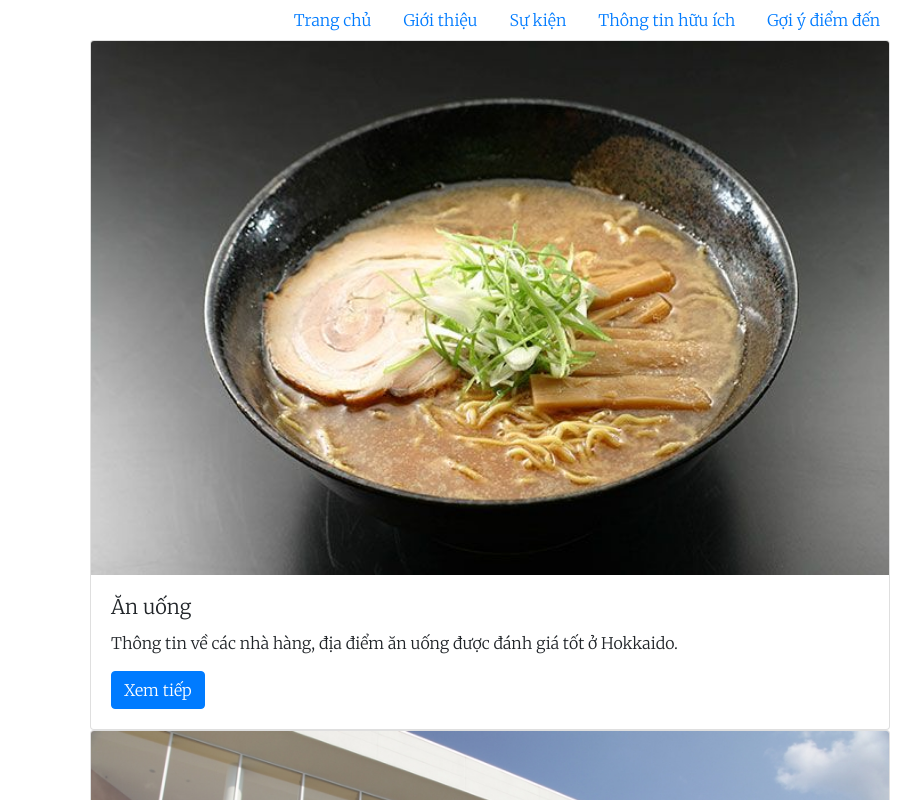
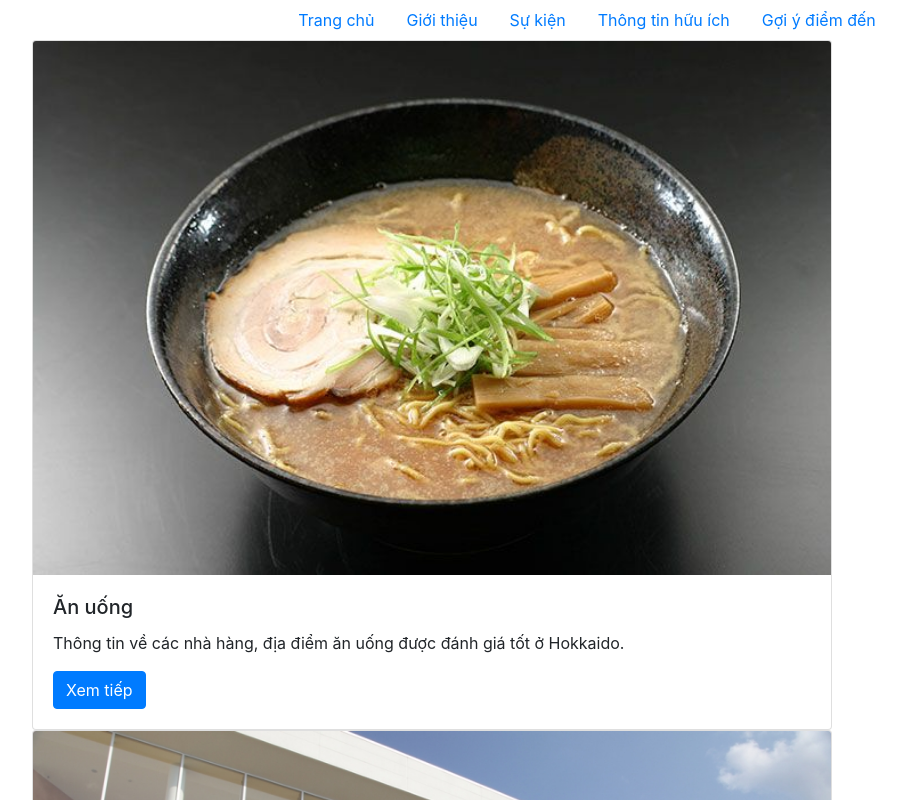
Before and after one commit to Phuongntfx13201/hokkaido-travel, a plain HTML site: page Infomation.html in a window 1280 px wide. Shown: the top 800 px of the page, without its empty margins (53-974 px from the left). Drawn offline with nearby package versions, Linux system fonts and the light colour scheme.

Commit message:
Update Infomation.html
delete link css

```diff
--- a/Infomation.html
+++ b/Infomation.html
@@ -11,7 +11,6 @@
       <meta name="viewport" content="width=device-width, initial-scale=1">
       <link rel="stylesheet" href="https://cdn.jsdelivr.net/npm/bootstrap@4.6.1/dist/css/bootstrap.min.css"
           integrity="sha384-zCbKRCUGaJDkqS1kPbPd7TveP5iyJE0EjAuZQTgFLD2ylzuqKfdKlfG/eSrtxUkn" crossorigin="anonymous">
-      <link rel="stylesheet" href="Home.css">
 
       <link rel="preconnect" href="https://fonts.googleapis.com">
   <link rel="preconnect" href="https://fonts.gstatic.com" crossorigin>
```
